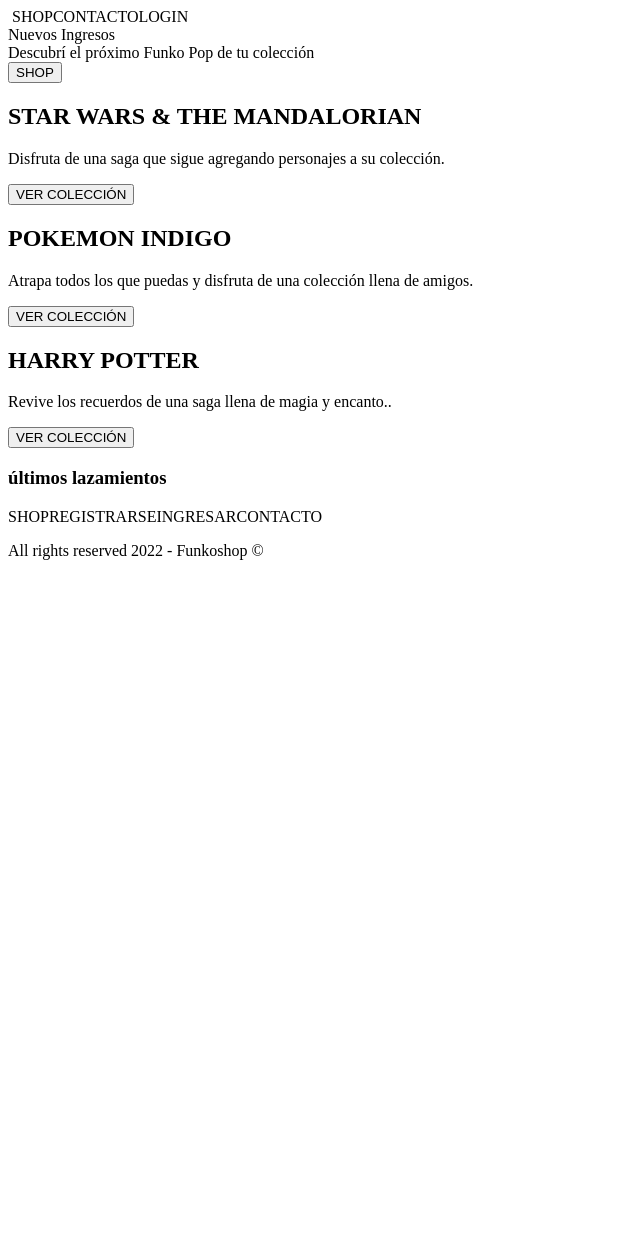
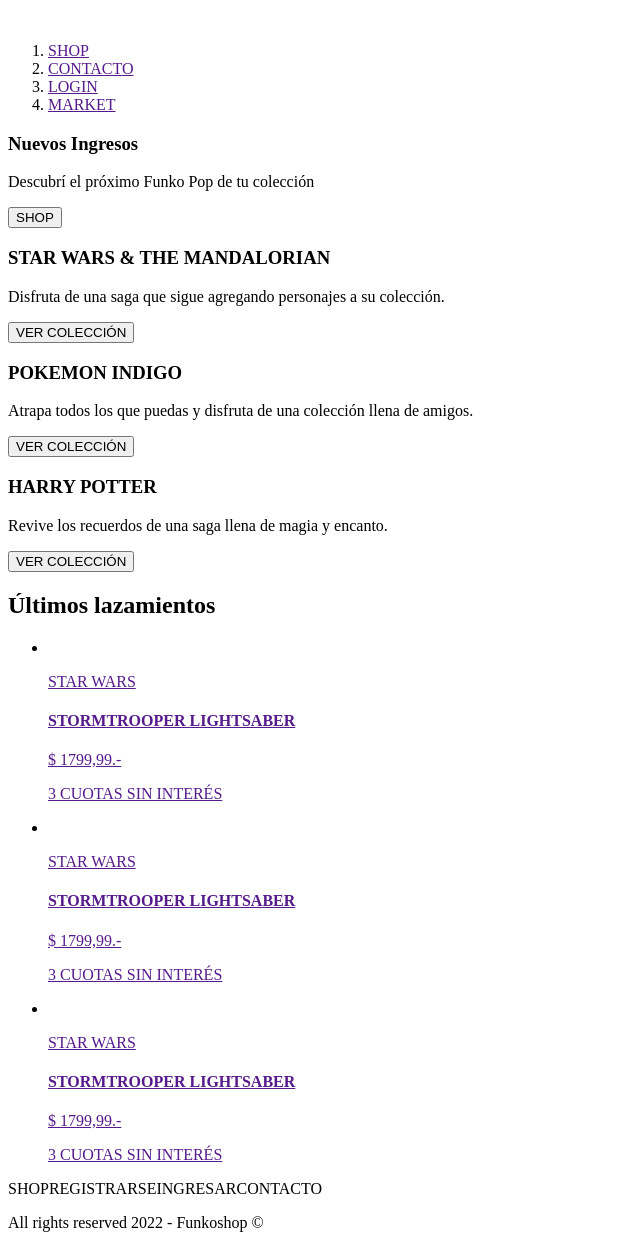
Before and after one commit to NicoNestasio/CaC_PROYECTO, a plain HTML site: page index.html in a window 1280 px wide. Shown: the whole page, without its empty margins (0-640 px from the left). Before the commit the page ends 800 px from the top, so only its background shows below. Drawn offline with Linux system fonts and the light colour scheme.

Commit message:
Se añadieron nuevas estructuras, y se ordenaron los contenidos, falta el footer

```diff
--- a/index.html
+++ b/index.html
@@ -9,37 +9,108 @@
 </head>
 
 <body>
+    <!-- INICIO HEADER -->
     <header>
         <nav>
-            <img src="" alt=""><img src="" alt="">
-            <a>SHOP</a><a>CONTACTO<a><a>LOGIN</a><a><img src="" alt=""></a>
+            <a><img src="" alt=""></a>
+            <ol>
+                <li><a href="">SHOP</a></li>
+                <li><a href="">CONTACTO</a></li>
+                <li><a href="">LOGIN</a></li>
+                <li><a href="">MARKET</a></li>
+            </ol>
         </nav>
     </header>
-    <div id="banner">
-        <div id="Group 8">
-            <div>Nuevos Ingresos</div>
-            <div>Descubrí el próximo Funko Pop de tu colección</div>
+    <!-- FIN HEADER  -->
+    <!-- COMIENZO MAIN -->
+    <main>
+        <section>
+            <article>
+                <h3>Nuevos Ingresos</h3>
+                <p>Descubrí el próximo Funko Pop de tu colección</p>
                 <a><button>SHOP</button></a>
-        </div>
-    </div>
-    <div id="star wars">
-        <h2>STAR WARS & THE MANDALORIAN</h2>
+            </article>
+        </section>
+        <section>
+           <article>
+            <h3>STAR WARS & THE MANDALORIAN</h3>
             <p>Disfruta de una saga que sigue agregando personajes a su colección.</p>
             <a><button>VER COLECCIÓN</button></a>
-    </div>
-    <div id="pokemon">
-        <h2>POKEMON INDIGO</h2>
+            <picture>
+                <img src="" alt="">
+            </picture>
+           </article>
+        </section>
+        <section>
+            <article>
+             <h3>POKEMON INDIGO</h3>
              <p>Atrapa todos los que puedas y disfruta de una colección llena de amigos.</p>
              <a><button>VER COLECCIÓN</button></a>
+             <picture>
+                 <img src="" alt="">
+             </picture>
+            </article>
+        </section>
+        <section>
+            <article>
+             <h3>HARRY POTTER</h3>
+             <p>Revive los recuerdos de una saga llena de magia y encanto.</p>
+             <a><button>VER COLECCIÓN</button></a>
+             <picture>
+                 <img src="" alt="">
+             </picture>
+            </article>
+        <section>
+            <h2>Últimos lazamientos </h2>
+            <ul>
+                <li>
+                    <article>
+                        <a href="">
+                            <picture>
+                                <img src="" alt="">
+                            </picture>
+                            <div>
+                                <p>STAR WARS</p>
+                                <h4>STORMTROOPER LIGHTSABER</h4>
+                                <p>$ 1799,99.-</p>
+                                <p>3 CUOTAS SIN INTERÉS</p>
                             </div>
-    <div id="harry potter">
-        <h2>HARRY POTTER</h2>
-        <p>Revive los recuerdos de una saga llena de magia y encanto..</p>
-        <a><button>VER COLECCIÓN</button></a>
+                        </a>
+                    </article>
+                </li>
+                <li>
+                    <article>
+                        <a href="">
+                            <picture>
+                                <img src="" alt="">
+                            </picture>
+                            <div>
+                                <p>STAR WARS</p>
+                                <h4>STORMTROOPER LIGHTSABER</h4>
+                                <p>$ 1799,99.-</p>
+                                <p>3 CUOTAS SIN INTERÉS</p>
                             </div>
-    <div id="news">
-        <h3>últimos lazamientos</h3>
+                        </a>
+                    </article>
+                </li>
+                <li>
+                    <article>
+                        <a href="">
+                            <picture>
+                                <img src="" alt="">
+                            </picture>
+                            <div>
+                                <p>STAR WARS</p>
+                                <h4>STORMTROOPER LIGHTSABER</h4>
+                                <p>$ 1799,99.-</p>
+                                <p>3 CUOTAS SIN INTERÉS</p>
                             </div>
+                        </a>
+                    </article>
+                </li>
+            </ul>
+        </section>
+    </main>
     <footer>
         <a>SHOP</a><a>REGISTRARSE</a><a>INGRESAR</a><a>CONTACTO</a>
         <p>All rights reserved 2022 - Funkoshop &copy;</p>
```
Lines whose indentation alone changed are shown as unchanged.
